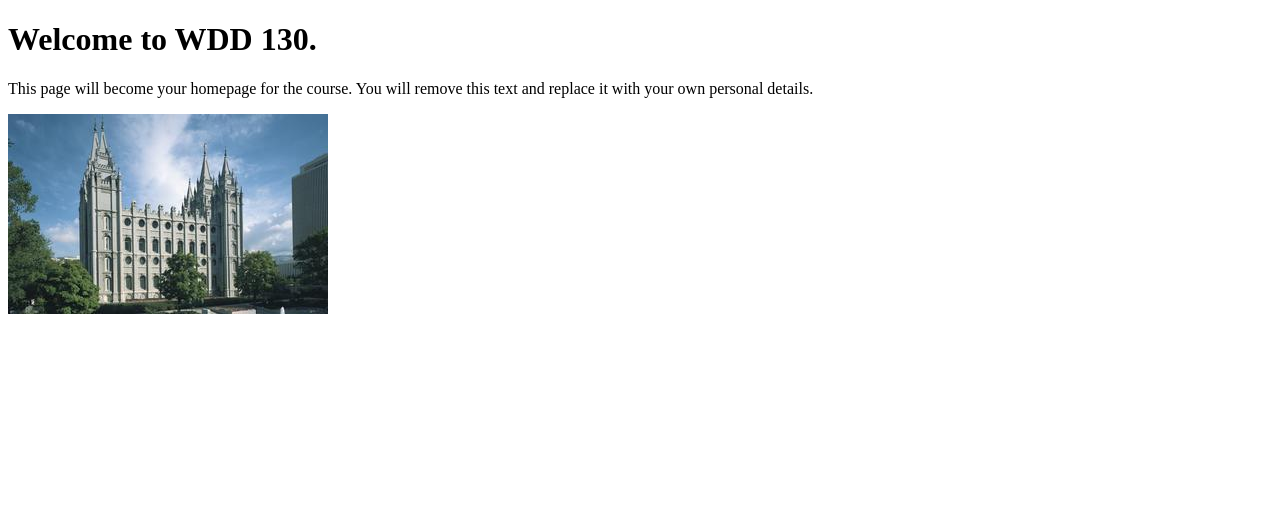
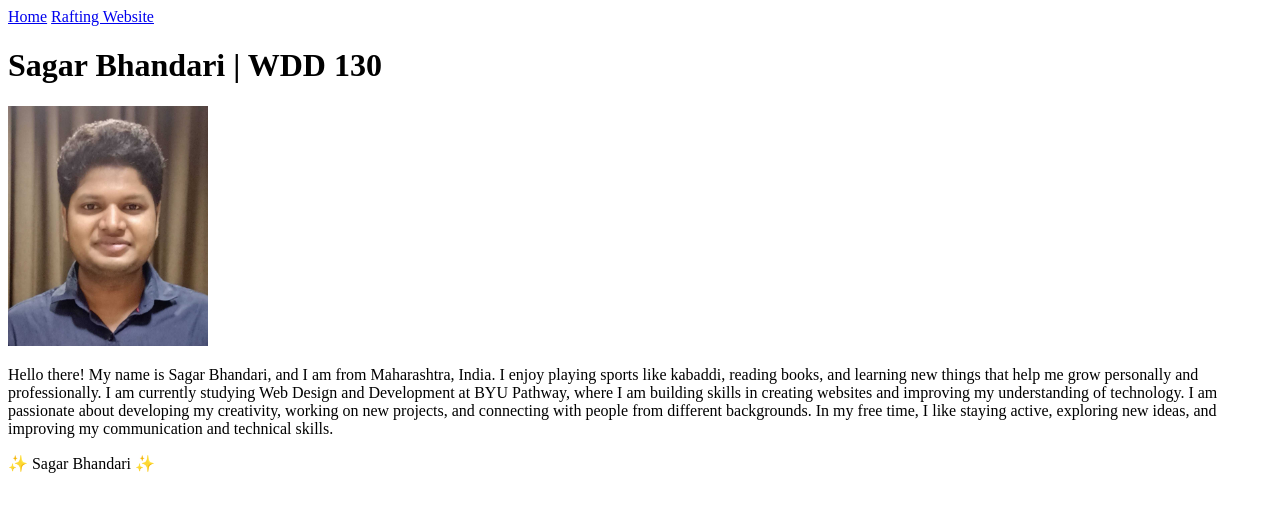
Before and after one commit to BSagar2001/wdd130, a plain HTML site: page index.html in a window 1280 px wide. Drawn offline with Linux system fonts and the light colour scheme.

Commit message:
improve homepage

```diff
--- a/index.html
+++ b/index.html
@@ -1,14 +1,39 @@
 <!DOCTYPE html>
 <html lang="en">
+
 <head>
     <meta charset="UTF-8">
     <meta name="viewport" content="width=device-width, initial-scale=1.0">
-    <title>WDD 130 | Personal Homepage</title>
+    <title>Sagar Bhandari | WDD 130</title>
 </head>
+
 <body>
-    <h1>Welcome to WDD 130.</h1>
-    <p>This page will become your homepage for the course. You will remove this text and replace it with your own personal details.</p>
+    <header>
+        <nav>
+            <a href="#">Home</a>
+            <a href="wwr/">Rafting Website</a>
+        </nav>
+    </header>
+    <main>
+        <h1>Sagar Bhandari | WDD 130</h1>
+        <img src="images/profile.jpg" alt="Hello, my name is Sagar Bhandari" width="200">
+        <p>Hello there! My name is Sagar Bhandari, and I am from Maharashtra, India. I enjoy playing
+            sports
+            like kabaddi, reading books, and learning new things that help me grow personally and
+            professionally. I
+            am currently studying Web Design and Development at BYU Pathway, where I am building
+            skills in
+            creating websites and improving my understanding of technology. I am passionate about
+            developing my
+            creativity, working on new projects, and connecting with people from different
+            backgrounds. In my
+            free time, I like staying active, exploring new ideas, and improving my communication
+            and technical
+            skills.</p>
+    </main>
+    <footer>
+        <p>✨ Sagar Bhandari ✨</p>
+    </footer>
+</body>
 
-    <img src="images/salt-lake-temple.jpg" alt="The Salt Lake Temple.">
-</body>
 </html>
```
Also changed, not shown: week01/favorite-city.html (added, +19 -0 lines), images/profile.jpg (added).
